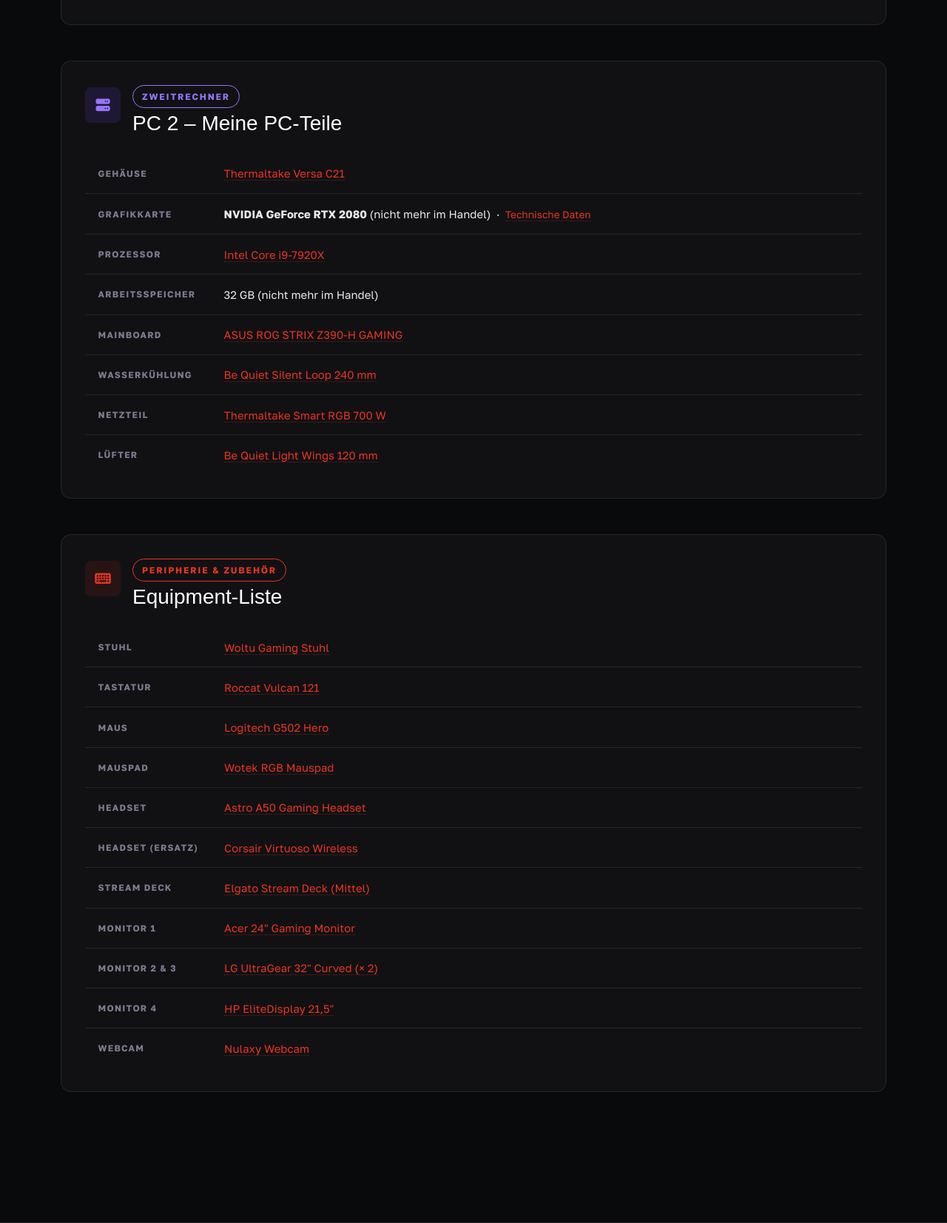
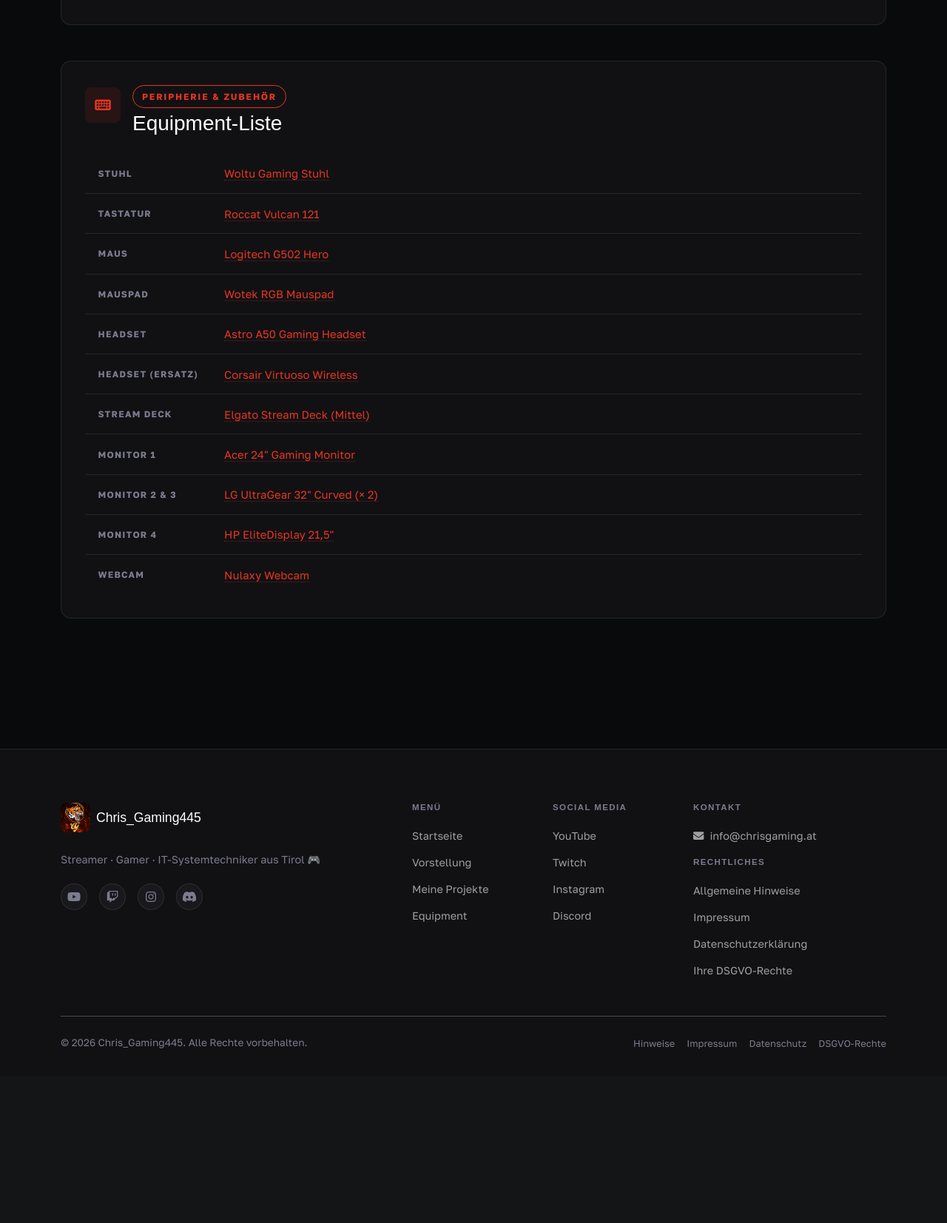
Before and after one commit to Christian445123/Website, a PHP site: page /equipment.php in a window 1280 px wide. Shown: the part 1005-2658 px from the top of the page at 74% size. After the commit the page ends 2423 px from the top, so only its background shows below. Run offline with PHP 8.4, Linux system fonts and the light colour scheme; data that the repository does not hold is empty; some web fonts are replaced.

Commit message:
Update Equipment

```diff
--- a/equipment.php
+++ b/equipment.php
@@ -65,61 +65,6 @@ require_once __DIR__ . '/includes/head.php';
               <tr>
                 <th>Netzteil</th>
                 <td><a href="https://www.mediamarkt.at/de/product/_be-quiet-netzteil-straight-power-11-platinum-1000w-atx-2-51-bn309-1768412.html" target="_blank" rel="noopener">Be Quiet Straight Power 11 Platinum 1000 W</a></td>
-              </tr>
-              <tr>
-                <th>Lüfter</th>
-                <td><a href="https://www.amazon.de/gp/product/B09KMBZ7F7" target="_blank" rel="noopener">Be Quiet Light Wings 120 mm</a></td>
-              </tr>
-            </tbody>
-          </table>
-        </div>
-      </div>
-
-      <!-- ---- PC 2 ---- -->
-      <div class="cg-card mb-5">
-        <div class="d-flex align-items-center gap-3 mb-4">
-          <span class="cg-feature-icon" style="min-width:48px;height:48px;font-size:1.2rem;border-radius:.5rem;flex-shrink:0;background:rgba(112,72,232,.15);color:#9775fa;">
-            <i class="fas fa-server"></i>
-          </span>
-          <div>
-            <span class="cg-section-label" style="margin-bottom:0;border-color:#9775fa;color:#9775fa;">Zweitrechner</span>
-            <h3 class="mt-1 mb-0">PC 2 – Meine PC-Teile</h3>
-          </div>
-        </div>
-        <div class="table-responsive">
-          <table class="cg-equip-table">
-            <tbody>
-              <tr>
-                <th>Gehäuse</th>
-                <td><a href="https://www.amazon.de/Thermaltake-Versa-C21-PC-Geh%C3%A4use-schwarz/dp/B01LRX2NGC/" target="_blank" rel="noopener">Thermaltake Versa C21</a></td>
-              </tr>
-              <tr>
-                <th>Grafikkarte</th>
-                <td>
-                  <strong>NVIDIA GeForce RTX 2080</strong> (nicht mehr im Handel)
-                  &nbsp;·&nbsp;
-                  <a href="https://www.nvidia.com/de-at/geforce/graphics-cards/compare/?section=compare-20" target="_blank" rel="noopener" style="font-size:.85rem;">Technische Daten</a>
-                </td>
-              </tr>
-              <tr>
-                <th>Prozessor</th>
-                <td><a href="https://www.amazon.de/Intel-1358661-BX80673I97920X-CPU-grau/dp/B075VPCLHR/" target="_blank" rel="noopener">Intel Core i9-7920X</a></td>
-              </tr>
-              <tr>
-                <th>Arbeitsspeicher</th>
-                <td>32 GB (nicht mehr im Handel)</td>
-              </tr>
-              <tr>
-                <th>Mainboard</th>
-                <td><a href="https://www.amazon.de/ROG-B550-F-Mainboard-s-Ethernet-K%C3%BChlern/dp/B089HFNQ1K/" target="_blank" rel="noopener">ASUS ROG STRIX Z390-H GAMING</a></td>
-              </tr>
-              <tr>
-                <th>Wasserkühlung</th>
-                <td><a href="https://www.amazon.de/quiet-Silent-Loop-240/dp/B091CD3R4L/" target="_blank" rel="noopener">Be Quiet Silent Loop 240 mm</a></td>
-              </tr>
-              <tr>
-                <th>Netzteil</th>
-                <td><a href="https://www.amazon.de/Thermaltake-Smart-RGB-700W-PC-Netzteil/dp/B0744P7VHW/" target="_blank" rel="noopener">Thermaltake Smart RGB 700 W</a></td>
               </tr>
               <tr>
                 <th>Lüfter</th>
```
